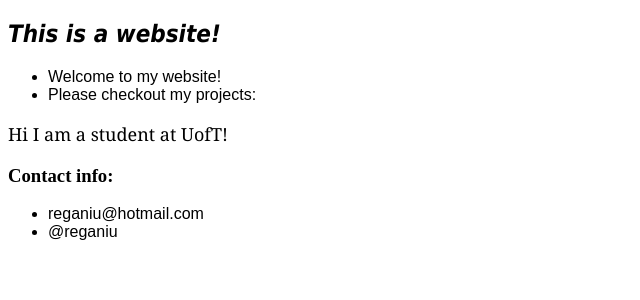
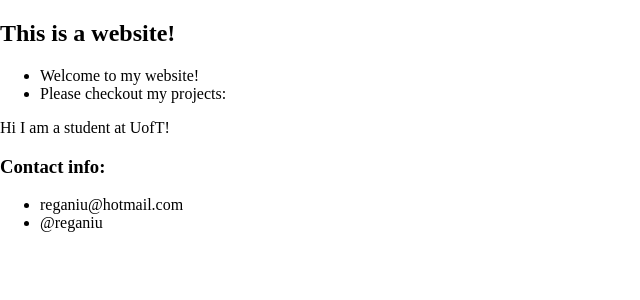
Before and after one commit to ReganIu/React-Testing, a React (Create React App) app: page / in a window 1280 px wide. Shown: the top 300 px of the page, without its empty margins (0-640 px from the left). Built offline with nearby package versions, Linux system fonts and the light colour scheme.

Commit message:
changed css code

```diff
--- a/public/styles.css
+++ b/public/styles.css
@@ -1,13 +1,14 @@
-p {
-    font-size: large;
-    font-family: Cambria;
+body {
+    margin: 0;
 }
 
-ul {
-    font-family: Arial;
+.navbar h1{
+    height: 100px;
+    font-family: Courier;
+    background-color: #333;
+    color: white;
+    display: flex;
+    justify-content: center;
+    align-items: center;
+
 }
-
-h1 {
-    font-style: oblique;
-    font-family: Tahoma;
-}
```
